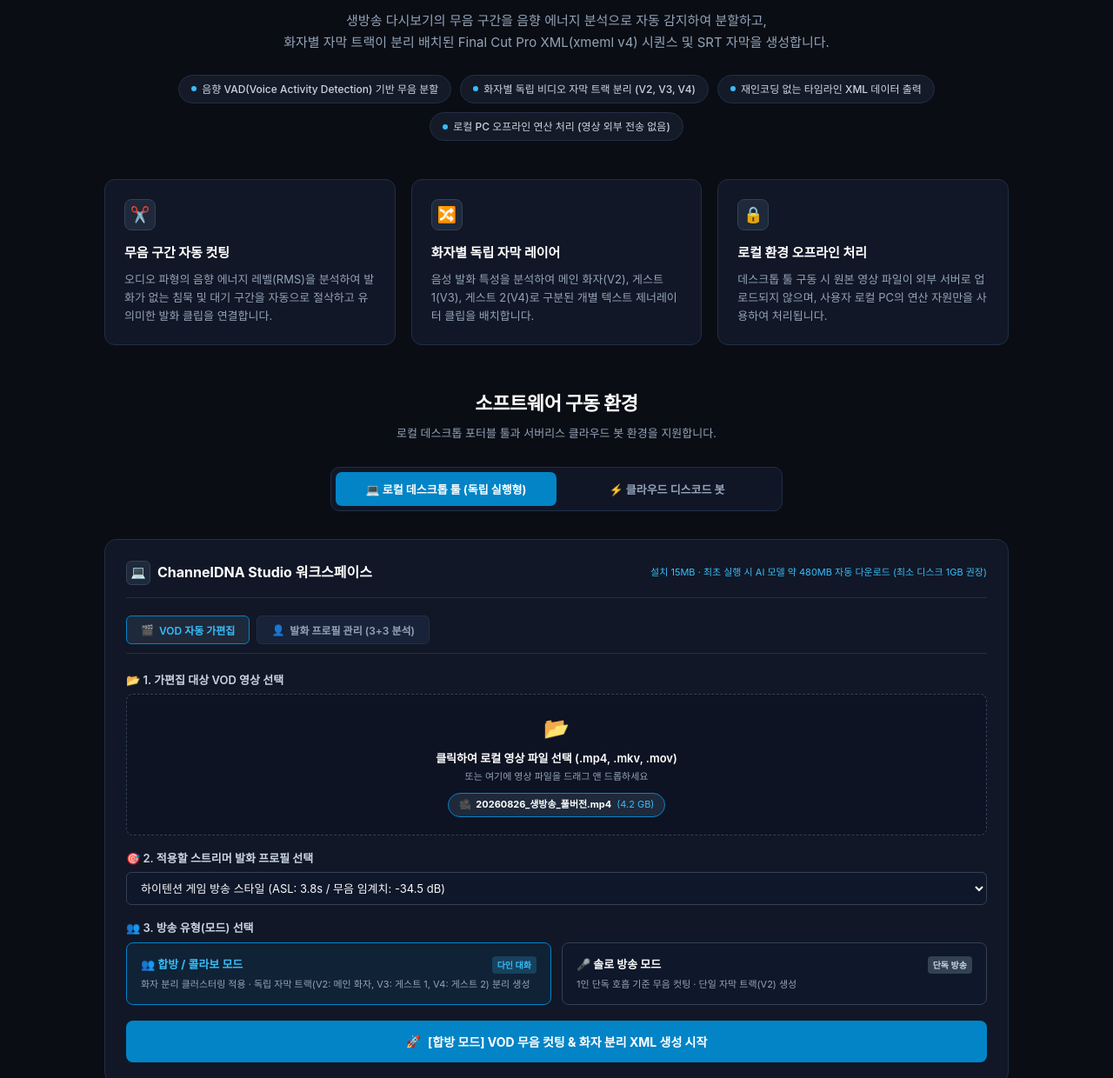
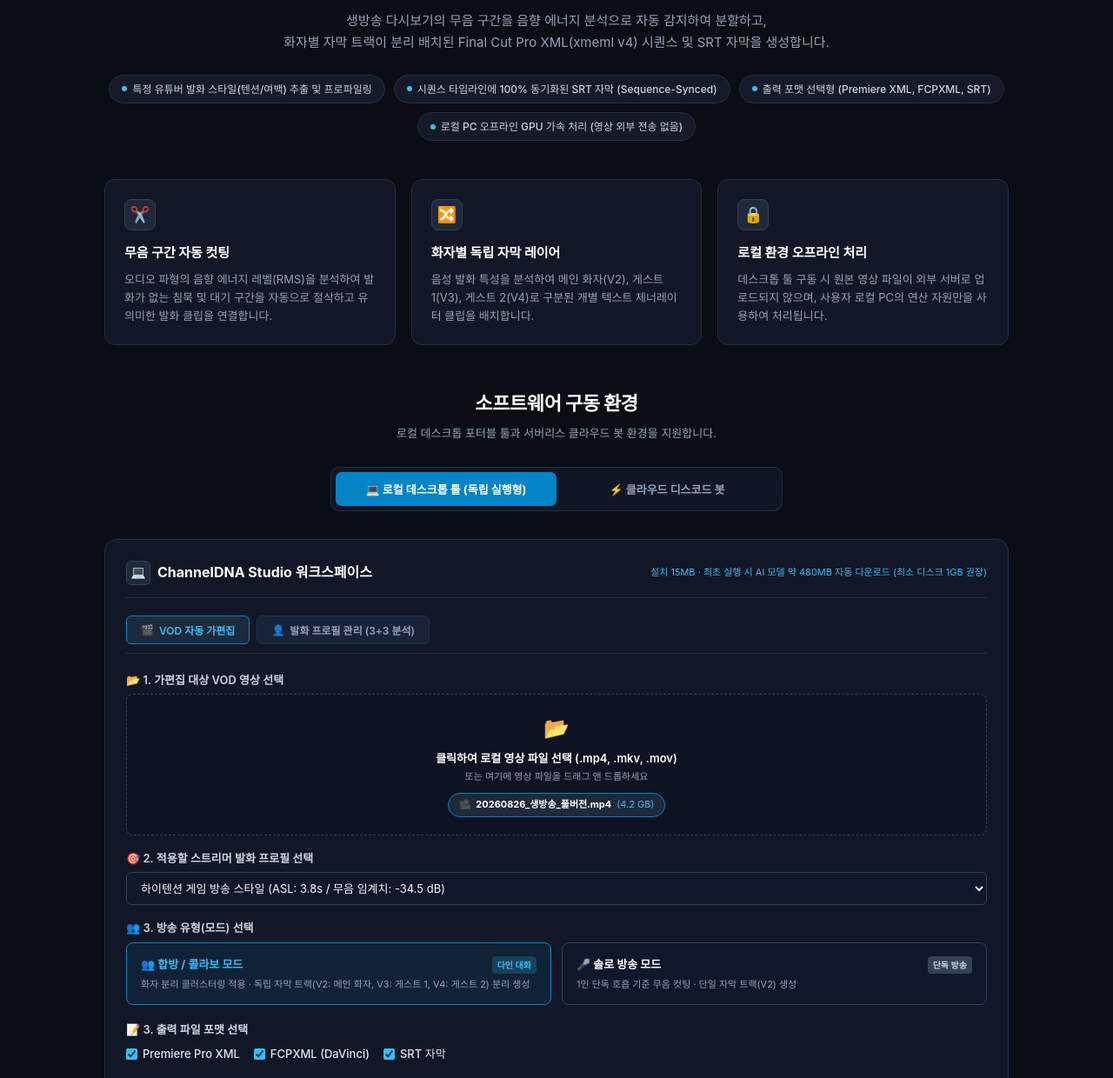
Before and after one commit to pugori/channeldna-studio, a plain HTML site: page index.html in a window 1280 px wide. Shown: the part 254-1494 px from the top of the page at 87% size. Drawn offline with Linux system fonts and the light colour scheme.

Commit message:
docs: 랜딩 페이지 UI/UX 시뮬레이터 최신 기능(프로파일링/동기화/포맷/로그) 반영 업데이트

```diff
--- a/index.html
+++ b/index.html
@@ -791,10 +791,10 @@
         화자별 자막 트랙이 분리 배치된 Final Cut Pro XML(xmeml v4) 시퀀스 및 SRT 자막을 생성합니다.
       </p>
       <div class="hero-pills">
-        <div class="pill"><span class="pill-dot"></span>음향 VAD(Voice Activity Detection) 기반 무음 분할</div>
-        <div class="pill"><span class="pill-dot"></span>화자별 독립 비디오 자막 트랙 분리 (V2, V3, V4)</div>
-        <div class="pill"><span class="pill-dot"></span>재인코딩 없는 타임라인 XML 데이터 출력</div>
-        <div class="pill"><span class="pill-dot"></span>로컬 PC 오프라인 연산 처리 (영상 외부 전송 없음)</div>
+        <div class="pill"><span class="pill-dot"></span>특정 유튜버 발화 스타일(텐션/여백) 추출 및 프로파일링</div>
+        <div class="pill"><span class="pill-dot"></span>시퀀스 타임라인에 100% 동기화된 SRT 자막 (Sequence-Synced)</div>
+        <div class="pill"><span class="pill-dot"></span>출력 포맷 선택형 (Premiere XML, FCPXML, SRT)</div>
+        <div class="pill"><span class="pill-dot"></span>로컬 PC 오프라인 GPU 가속 처리 (영상 외부 전송 없음)</div>
       </div>
     </section>
 
@@ -898,6 +898,16 @@
             </div>
           </div>
 
+          <!-- 3. Export Format Selection -->
+          <div class="form-group" style="margin-bottom: 20px;">
+            <label class="form-label"><span>📝 3. 출력 파일 포맷 선택</span></label>
+            <div style="display: flex; gap: 16px; margin-top: 8px; font-size: 13px; color: #e2e8f0; font-weight: 500;">
+              <label style="display: flex; align-items: center; gap: 6px; cursor: pointer;"><input type="checkbox" checked style="accent-color: var(--accent-cyan);"> Premiere Pro XML</label>
+              <label style="display: flex; align-items: center; gap: 6px; cursor: pointer;"><input type="checkbox" checked style="accent-color: var(--accent-cyan);"> FCPXML (DaVinci)</label>
+              <label style="display: flex; align-items: center; gap: 6px; cursor: pointer;"><input type="checkbox" checked style="accent-color: var(--accent-cyan);"> SRT 자막</label>
+            </div>
+          </div>
+
           <!-- Action Button -->
           <button type="button" class="btn-primary-action" id="btn-start-process" onclick="runRoughCutSimulation()">
             <span>🚀</span> <span id="btn-start-label">[합방 모드] VOD 무음 컷팅 & 화자 분리 XML 생성 시작</span>
@@ -910,10 +920,15 @@
               <span id="progress-percent-label" style="color: var(--accent-cyan); font-weight: 700;">0%</span>
             </div>
             <div class="progress-track"><div class="progress-fill" id="progress-bar-inner"></div></div>
-            <div class="step-indicator-grid">
+            <div class="step-indicator-grid" style="display: none;">
               <div class="step-item" id="step-1">[1/3] 🎧 오디오 VAD 무음 컷팅</div>
               <div class="step-item" id="step-2">[2/3] <span id="lbl-step2-name">✂️ 화자 클러스터링 & 자막 트랙 분리</span></div>
               <div class="step-item" id="step-3">[3/3] 📄 FCPXML (xmeml v4) 생성</div>
+            </div>
+            <div style="background: #06080d; border: 1px solid var(--border-color); border-radius: 6px; padding: 10px; margin-top: 12px; font-family: 'Consolas', monospace; font-size: 11px; color: #86efac; height: 70px; overflow-y: hidden; line-height: 1.5; display: flex; flex-direction: column; justify-content: flex-end;">
+              <div style="color: #64748b;">[INFO] 🤖 로컬 AI 모델 로드 완료...</div>
+              <div style="color: #64748b;">[INFO] 🎵 오디오 추출 진행률: 100%</div>
+              <div id="simulated-log-text" style="color: #86efac;">[INFO] 전사 중 (컷 1/6) [1.2s]: 안녕하세요 오늘은 새로운...</div>
             </div>
           </div>
 
```
